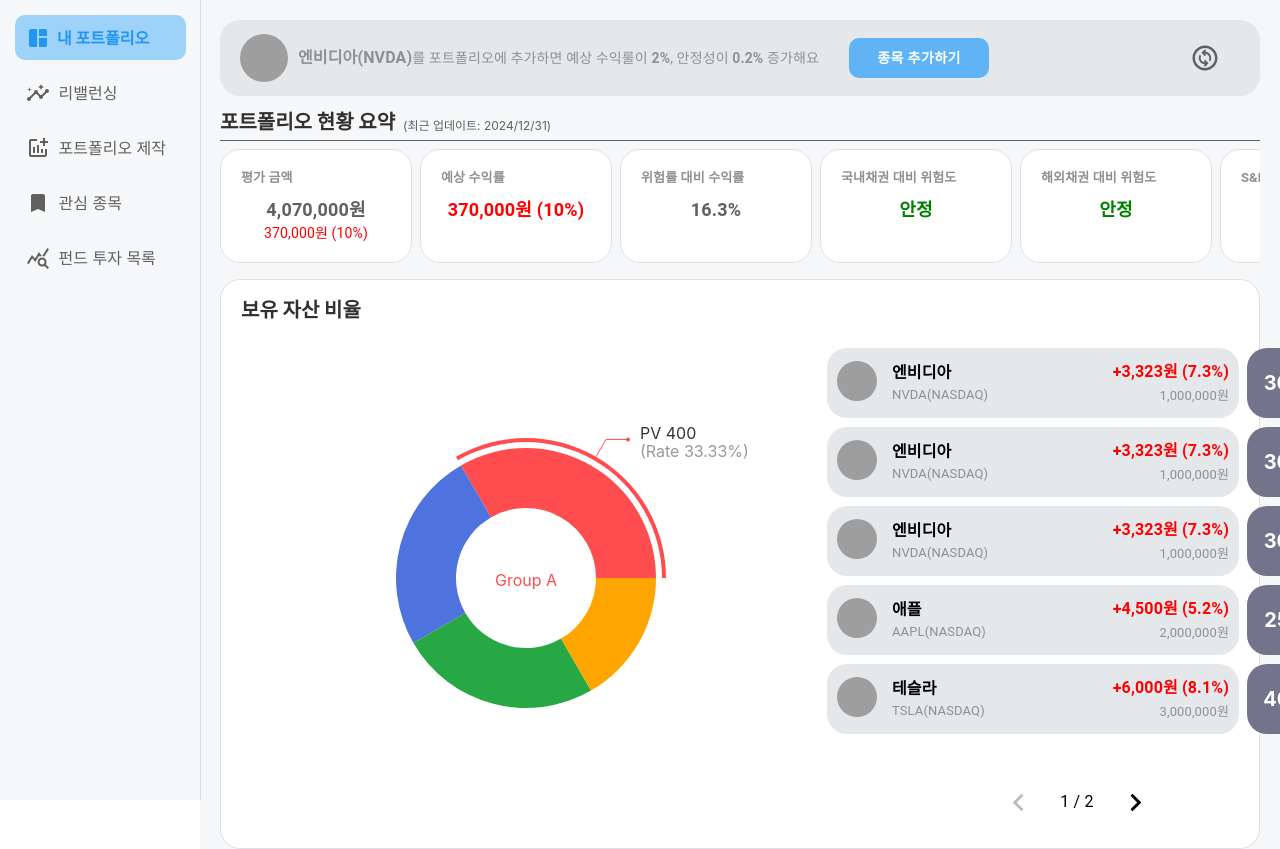
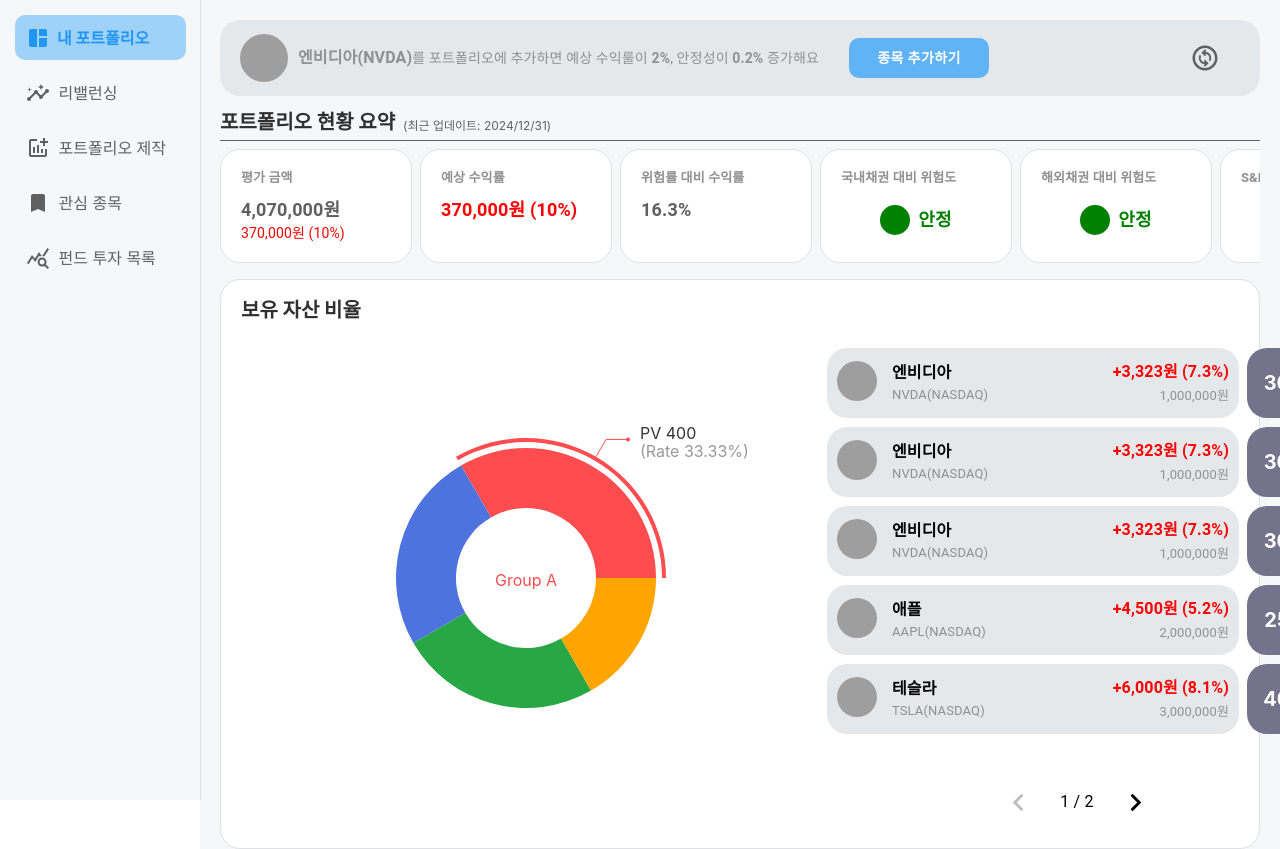
Before and after one commit to kkamisister/mutualrisk, a React (Create React App) app in the folder frontend/mutualrisk/: page /portfolio/detail in a window 1280 px wide. Shown: the top 849 px of the page. Built offline with nearby package versions, Linux system fonts and the light colour scheme; grey boxes are pictures that could not be loaded; a web font is replaced by a local one.

Commit message:
design: PortfolioSummaryList css 수정
위험도 List에 동그라미 추가
PortfolioSummaryLitstItem의 children 요소 세로 중앙 정렬

Jira: S11P11A607-503

```diff
--- a/frontend/mutualrisk/src/pages/portfolio/detail/summary/PortfolioSummaryList.js
+++ b/frontend/mutualrisk/src/pages/portfolio/detail/summary/PortfolioSummaryList.js
@@ -46,6 +46,7 @@
 						16.3%
 					</Typography>
 				</PortfolioSummaryListItem>
+
 				{/* 위험도 박스 */}
 				<PortfolioSummaryListItem title="국내채권 대비 위험도">
 					<Box
@@ -53,7 +54,17 @@
 							display: 'flex',
 							justifyContent: 'center',
 							alignItems: 'center',
+							height: '100%',
 						}}>
+						<Box
+							sx={{
+								width: '30px', // 동그라미 크기 설정
+								height: '30px',
+								borderRadius: '50%', // 동그라미 모양 만들기
+								backgroundColor: 'green', // 동그라미 색상 설정
+								marginRight: '8px', // Typography와의 간격 설정
+							}}
+						/>
 						<Typography
 							sx={{
 								fontSize: '18px',
@@ -71,7 +82,17 @@
 							display: 'flex',
 							justifyContent: 'center',
 							alignItems: 'center',
+							height: '100%',
 						}}>
+						<Box
+							sx={{
+								width: '30px', // 동그라미 크기 설정
+								height: '30px',
+								borderRadius: '50%', // 동그라미 모양 만들기
+								backgroundColor: 'green', // 동그라미 색상 설정
+								marginRight: '8px', // Typography와의 간격 설정
+							}}
+						/>
 						<Typography
 							sx={{
 								fontSize: '18px',
@@ -89,7 +110,17 @@
 							display: 'flex',
 							justifyContent: 'center',
 							alignItems: 'center',
+							height: '100%',
 						}}>
+						<Box
+							sx={{
+								width: '30px', // 동그라미 크기 설정
+								height: '30px',
+								borderRadius: '50%', // 동그라미 모양 만들기
+								backgroundColor: 'green', // 동그라미 색상 설정
+								marginRight: '8px', // Typography와의 간격 설정
+							}}
+						/>
 						<Typography
 							sx={{
 								fontSize: '18px',
@@ -107,7 +138,17 @@
 							display: 'flex',
 							justifyContent: 'center',
 							alignItems: 'center',
+							height: '100%',
 						}}>
+						<Box
+							sx={{
+								width: '30px', // 동그라미 크기 설정
+								height: '30px',
+								borderRadius: '50%', // 동그라미 모양 만들기
+								backgroundColor: 'green', // 동그라미 색상 설정
+								marginRight: '8px', // Typography와의 간격 설정
+							}}
+						/>
 						<Typography
 							sx={{
 								fontSize: '18px',
--- a/frontend/mutualrisk/src/pages/portfolio/detail/summary/PortfolioSummaryListItem.js
+++ b/frontend/mutualrisk/src/pages/portfolio/detail/summary/PortfolioSummaryListItem.js
@@ -12,29 +12,25 @@
 				maxWidth: '160px',
 				transition:
 					'background-color 0.3s ease, color 0.3s ease, width 0.3s ease',
+				display: 'flex',
+				flexDirection: 'column',
+				justifyContent: 'space-between',
 				'&:hover': {
 					backgroundColor: colors.background.box,
 				},
 			}}>
-			{/* 소제목 공통 레이아웃 */}
 			<Typography
 				sx={{
 					fontSize: '13px',
 					fontWeight: 'bold',
 					color: colors.text.sub2,
-					marginBottom: '8px',
 				}}>
 				{title}
 			</Typography>
 
-			{/* 커스텀 콘텐츠 */}
 			<Box
 				sx={{
-					display: 'flex',
-					justifyContent: 'center',
-					alignItems: 'center',
-					flexDirection: 'column',
-					justifyContent: 'space-between',
+					flexGrow: 1,
 					height: '100%',
 				}}>
 				{children}
```
